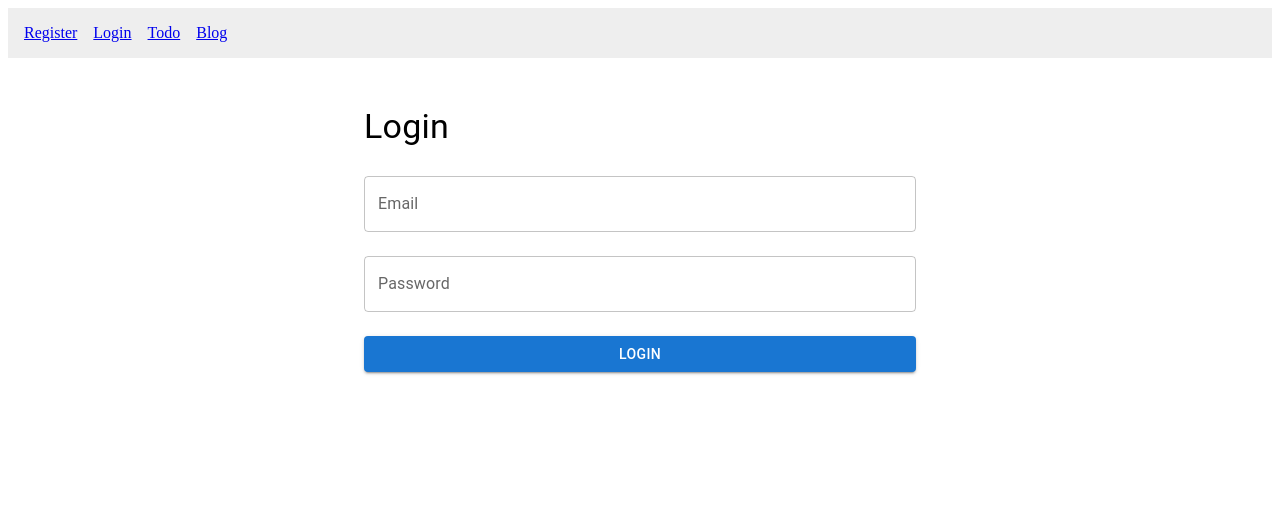
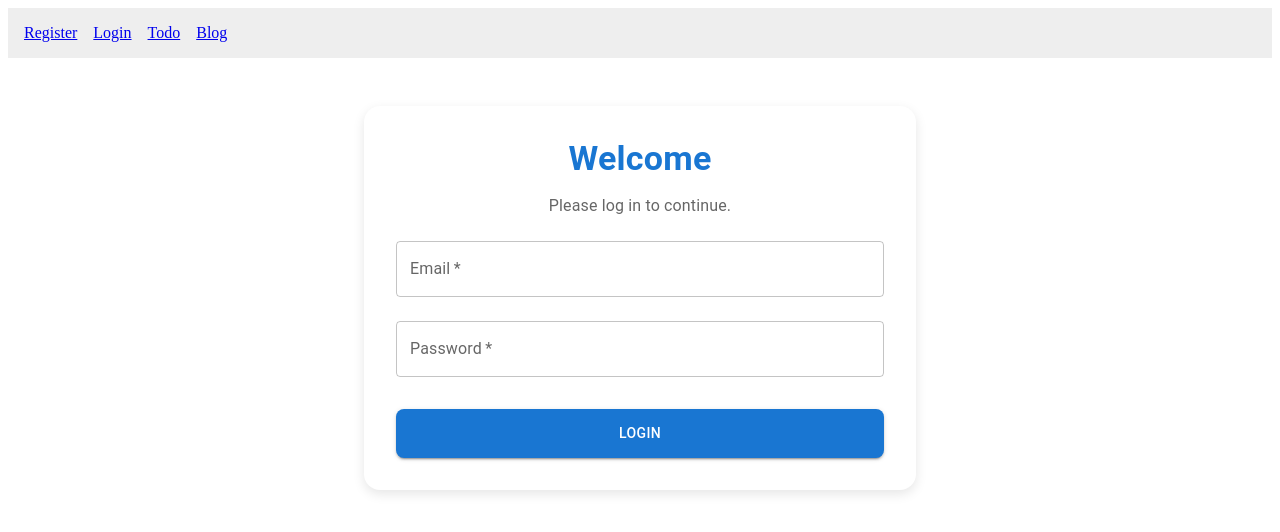
Before and after one commit to purinliang/ArcticAria, a React (Vite) app in the folder client/: page /login in a window 1280 px wide. Shown: the top 532 px of the page. Built offline with nearby package versions, Linux system fonts and the light colour scheme; no server answers.

Commit message:
update login page

```diff
--- a/client/src/pages/LoginPage.jsx
+++ b/client/src/pages/LoginPage.jsx
@@ -1,37 +1,117 @@
 import { useState } from 'react';
-import { TextField, Button, Box, Typography, Container } from '@mui/material';
+import { TextField, Button, Box, Typography, Container, Alert } from '@mui/material';
 import axios from 'axios';
 import { useNavigate } from 'react-router-dom';
+import { red } from '@mui/material/colors';
 
+// Assumes `import.meta.env.VITE_AUTH_API_BASE` is correctly configured in your project
 const API_BASE = import.meta.env.VITE_AUTH_API_BASE;
 
-export default function LoginPage() {
+export default function App() {
     const [form, setForm] = useState({ email: '', password: '' });
+    // Add a new state variable to hold the error message
+    const [error, setError] = useState('');
     const navigate = useNavigate();
 
+    /**
+     * Handles changes in the form input fields.
+     * @param {React.ChangeEvent<HTMLInputElement>} e The change event from the input.
+     */
     const handleChange = e => {
+        // Clear the error message when the user starts typing
+        setError('');
         setForm({ ...form, [e.target.name]: e.target.value });
     };
 
+    /**
+     * Handles the login button click.
+     * Sends a POST request to the login endpoint and handles the response.
+     */
     const handleLogin = async () => {
+        // Clear any previous error message before a new attempt
+        setError('');
+
         try {
             console.log(`POST ${API_BASE}/login`);
             const res = await axios.post(`${API_BASE}/login`, form);
+
+            // Store the JWT token upon successful login
             localStorage.setItem('jwtToken', res.data.token);
-            // alert('Login successful!');
+
+            // Navigate to the todos page
             navigate('/todos');
         } catch (err) {
-            alert(`Login error: ${err.response?.data || err.message}`);
+            console.log(`Login error: ${err}`);
+            // Check if the error has a response and data to get a more specific message
+            const errorMessage = err.response?.data || err.message;
+            // Instead of an alert, set the error state to display the message
+            setError(`Login failed: ${errorMessage}`);
         }
     };
 
     return (
         <Container maxWidth="sm">
-            <Box mt={6}>
-                <Typography variant="h4" gutterBottom>Login</Typography>
-                <TextField fullWidth margin="normal" label="Email" name="email" value={form.email} onChange={handleChange} />
-                <TextField fullWidth margin="normal" label="Password" type="password" name="password" value={form.password} onChange={handleChange} />
-                <Button variant="contained" color="primary" fullWidth onClick={handleLogin} sx={{ mt: 2 }}>
+            <Box
+                mt={6}
+                p={4}
+                sx={{
+                    backgroundColor: 'white',
+                    borderRadius: '16px',
+                    boxShadow: '0 4px 12px rgba(0,0,0,0.1)',
+                    display: 'flex',
+                    flexDirection: 'column',
+                    alignItems: 'center'
+                }}
+            >
+                <Typography variant="h4" gutterBottom component="div" sx={{ fontWeight: 'bold', color: 'primary.main' }}>
+                    Welcome
+                </Typography>
+                <Typography variant="subtitle1" gutterBottom sx={{ color: 'text.secondary' }}>
+                    Please log in to continue.
+                </Typography>
+
+                {/* Conditionally render the error message if the `error` state is not empty */}
+                {error && (
+                    <Alert
+                        severity="error"
+                        sx={{
+                            width: '100%',
+                            mt: 2,
+                            mb: 2,
+                            borderRadius: '8px',
+                            backgroundColor: red[50]
+                        }}
+                    >
+                        {error}
+                    </Alert>
+                )}
+
+                <TextField
+                    fullWidth
+                    margin="normal"
+                    label="Email"
+                    name="email"
+                    value={form.email}
+                    onChange={handleChange}
+                    required
+                />
+                <TextField
+                    fullWidth
+                    margin="normal"
+                    label="Password"
+                    type="password"
+                    name="password"
+                    value={form.password}
+                    onChange={handleChange}
+                    required
+                />
+                <Button
+                    variant="contained"
+                    color="primary"
+                    fullWidth
+                    onClick={handleLogin}
+                    sx={{ mt: 3, py: 1.5, borderRadius: '8px' }}
+                >
                     Login
                 </Button>
             </Box>
```
